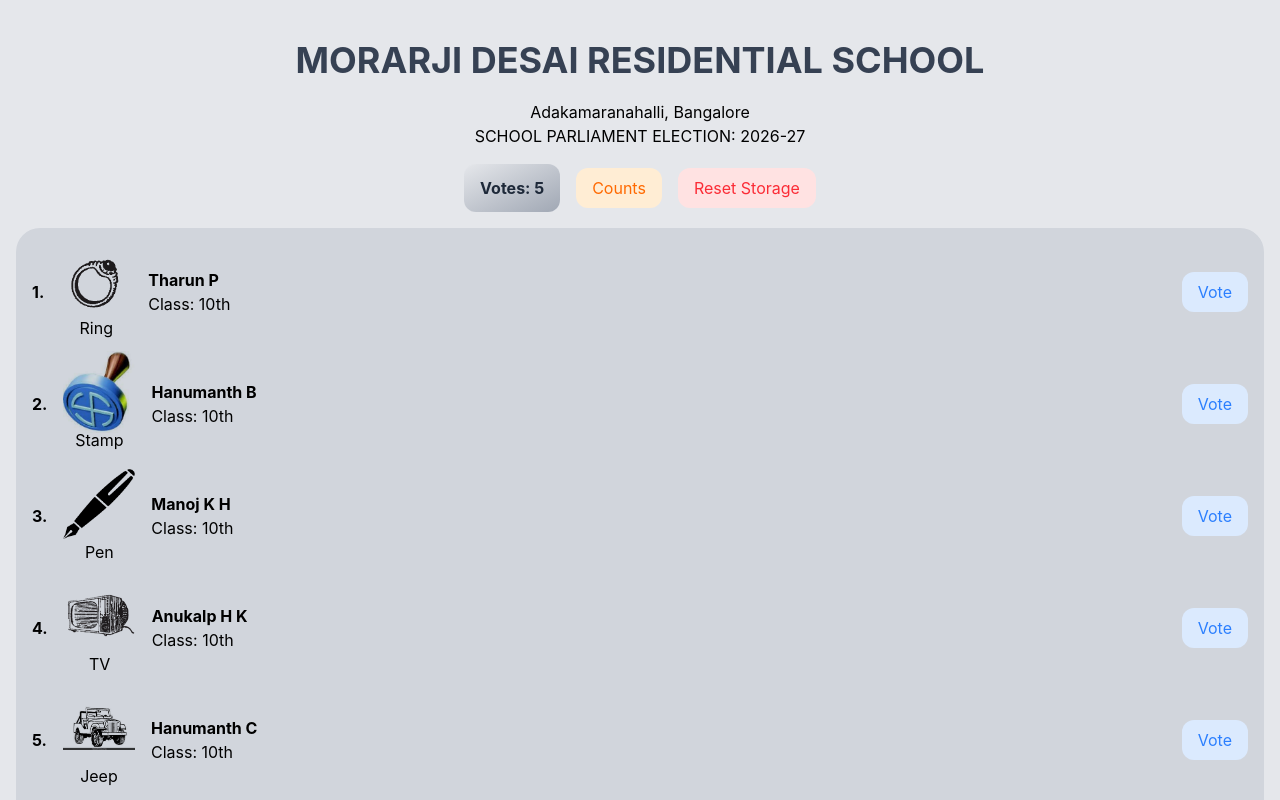
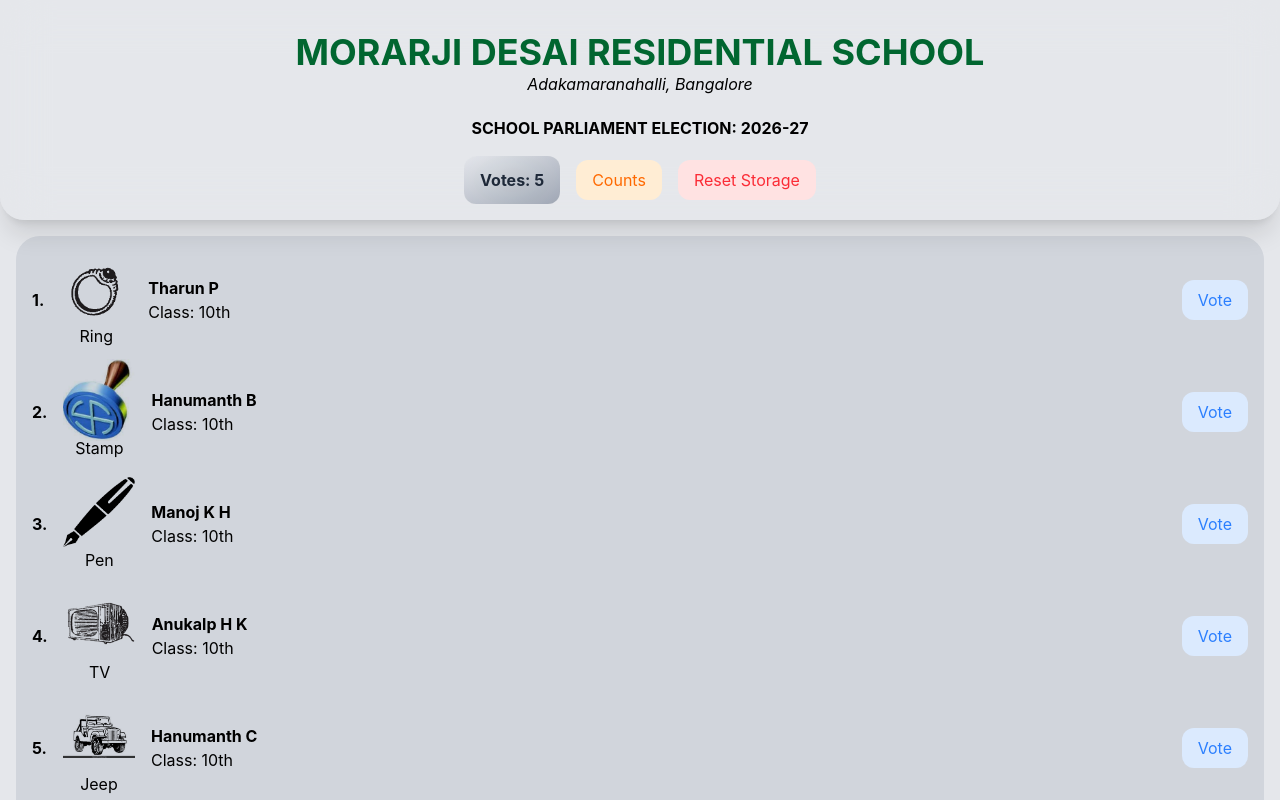
Before and after one commit to Hemith-thedev/mdrs-voting, a React (Vite) app: page / in a window 1280 px wide. Shown: the top 800 px of the page. Built offline with nearby package versions, Linux system fonts and the light colour scheme.

Commit message:
Add audio feedback on voting and implement unsaved changes warning; update passwords

```diff
--- a/src/App.jsx
+++ b/src/App.jsx
@@ -87,6 +87,7 @@ function App() {
         label: "Voting done... next please!😌",
         status: "success",
       });
+      playAudio();
     }
   }, [votes]);
   const onNotaSelect = () => {
@@ -112,7 +113,7 @@ function App() {
   const reset = () => {
     setVotes(5);
     setMessage({
-      label: "New data generated! start voting😌",
+      label: "New data generated! start voting😇",
       status: "success",
     });
     setPassword("");
@@ -126,6 +127,24 @@ function App() {
     setIsNotaClicked(false);
     setIsResetting(false);
   };
+  useEffect(() => {
+    const handleBeforeUnload = (event) => {
+      // Voting jarugutunnappudu mathrame ee warning chupinchali
+      if (votes < 5 && votes > 0) {
+        event.preventDefault();
+        // Modern browsers lo ee string prastutam chupinchav,
+        // kani browser default dialog mathram compulsory ga ostundi.
+        event.returnValue = "Are you sure? You have unsaved votes! 😟";
+      }
+    };
+
+    window.addEventListener("beforeunload", handleBeforeUnload);
+
+    // Cleanup: Component unmount ayyaka listener ni remove cheyali
+    return () => {
+      window.removeEventListener("beforeunload", handleBeforeUnload);
+    };
+  }, [votes]); // votes change ayyinappudalla check chestundi
   useEffect(() => {
     if (password === MAIN_DATA_PASSWORD && isResetting) {
       reset();
@@ -180,13 +199,14 @@ function App() {
     }
   };
   return (
-    <main className="app relative flex min-h-screen w-full flex-col items-center justify-start bg-gray-200 px-4 pb-4 select-none">
+    <main className="app relative flex min-h-screen w-full flex-col items-center justify-start gap-4 bg-gray-200 pb-4 select-none">
       <audio ref={audioRef} src="/beep.mp3" />
-      <h3 className="pt-10 pb-5 text-center font-bold text-gray-700 uppercase">
+      <div className="sticky top-0 z-50 flex h-fit w-full flex-col items-center justify-start rounded-b-3xl bg-gray-200/50 shadow-xl backdrop-blur-xl">
+        <h3 className="pt-8 text-center font-bold text-green-800 uppercase">
           Morarji Desai Residential School
         </h3>
-      <h4 className="text-center">Adakamaranahalli, Bangalore</h4>
-      <p className="mb-4 text-center uppercase">
+        <h4 className="pb-5 text-center italic">Adakamaranahalli, Bangalore</h4>
+        <p className="mb-4 text-center font-bold uppercase">
           School Parliament Election: 2026-27
         </p>
         <div className="sticky top-24 z-50 mb-4 flex h-fit w-fit flex-col items-center justify-start gap-4">
@@ -263,7 +283,9 @@ function App() {
               />
             )}
         </div>
+      </div>
 
+      <div className="flex h-fit w-full px-4">
         {isShowingResults ? (
           <ul className="flex h-fit w-full flex-col items-center justify-start gap-4 rounded-3xl bg-gray-300 p-4">
             {parties.map((party, idx) => (
@@ -289,8 +311,8 @@ function App() {
                   <p>Class: {party.class}th</p>
                 </div>
                 <div className="flex flex-col items-center justify-center rounded-xl bg-purple-300 p-4">
-                <p>Votes</p>
-                <p>{party.votes}</p>
+                  <p className="font-bold text-purple-800">Votes</p>
+                  <p className="font-bold text-purple-600">{party.votes}</p>
                 </div>
               </li>
             ))}
@@ -313,8 +335,8 @@ function App() {
                 <p>Class: none</p>
               </div>
               <div className="flex flex-col items-center justify-center rounded-xl bg-purple-300 p-4">
-              <p>Count</p>
-              <p>{notaCount}</p>
+                <p className="font-bold text-purple-800">Count</p>
+                <p className="font-bold text-purple-600">{notaCount}</p>
               </div>
             </li>
           </ul>
@@ -345,7 +367,6 @@ function App() {
                 <button
                   className="primary-btn blue"
                   onClick={() => {
-                  playAudio();
                     AddThisParty(party);
                   }}
                 >
@@ -383,6 +404,7 @@ function App() {
             )}
           </ul>
         )}
+      </div>
 
       <div
         className={`fixed top-0 left-1/2 z-50 h-fit w-full -translate-x-1/2 p-4 ${message.label !== "" ? "" : "-translate-20"} transition-transform`}
--- a/src/data/passwords.ts
+++ b/src/data/passwords.ts
@@ -1,2 +1,2 @@
-export const MAIN_DATA_PASSWORD = "143277";
-export const NOTA_DATA_PASSWORD = "678942";
+export const MAIN_DATA_PASSWORD = "1130";
+export const NOTA_DATA_PASSWORD = "1432";
--- a/src/index.css
+++ b/src/index.css
@@ -51,3 +51,6 @@
 span {
   font-size: var(--span-font-size);
 }
+body {
+  overscroll-behavior-y: contain;
+}
```
Also changed, not shown: 1 other file (tests, documents, lock files or other folders). Lines whose indentation alone changed are shown as unchanged.
